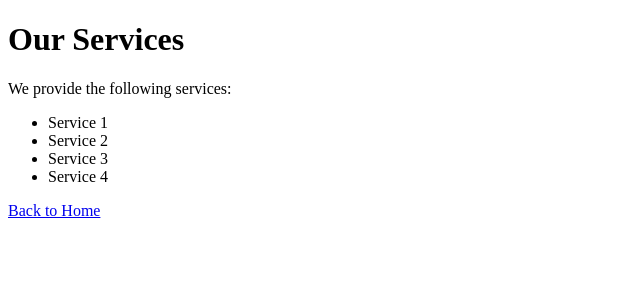
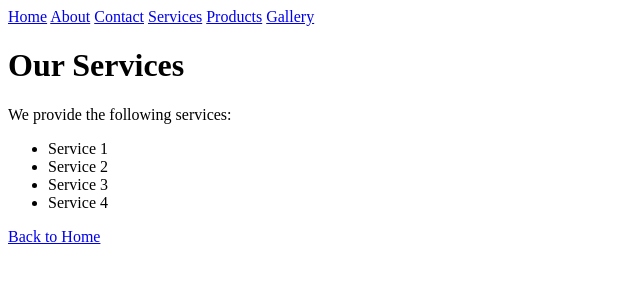
Before and after one commit to 0xVantrex/my_django_project, a Django app: page /services/ in a window 1280 px wide. Shown: the top 300 px of the page, without its empty margins (0-640 px from the left). Run offline with Django 5.2, Linux system fonts and the light colour scheme.

Commit message:
update nav links

```diff
--- a/djangochatgpt/chatgptapp/templates/services.html
+++ b/djangochatgpt/chatgptapp/templates/services.html
@@ -6,6 +6,12 @@
     <title>Services</title>
 </head>
 <body>
+    <a href ="{% url 'home' %}">Home</a>
+    <a href ="{% url 'about' %}">About</a>
+    <a href ="{% url 'contact' %}">Contact</a>
+    <a href ="{% url 'services' %}">Services</a>
+    <a href ="{% url 'products' %}">Products</a>
+    <a href ="{% url 'gallery' %}">Gallery</a>
     <h1>Our Services</h1>
     <p>We provide the following services:</p>
 
```
